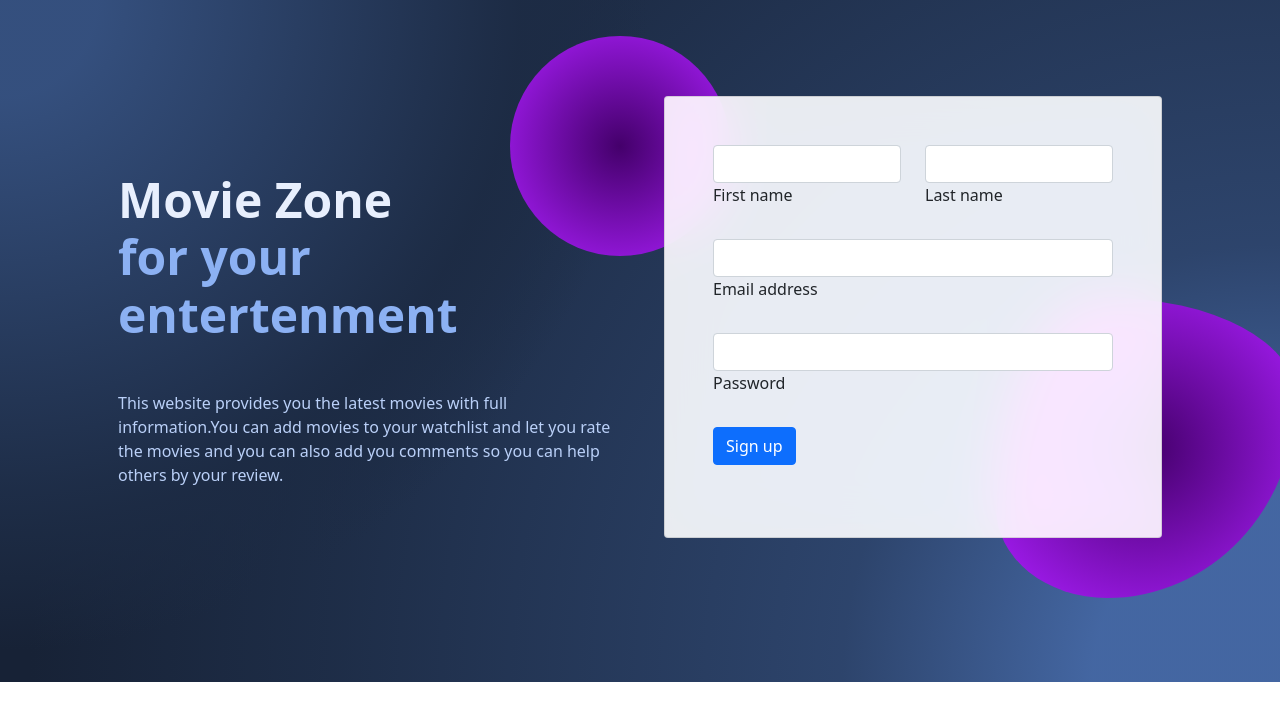
After one commit to MileenCitrusbug/MMSY, a Django app: page /movies/login/ in a window 1280 px wide. The commit adds this page. Shown: the top 721 px of the page. Run offline with Django 4.2, Linux system fonts and the light colour scheme.

Commit message:
login/signup page

```diff
--- a/mmsy/movies/static/css/home.css
+++ b/mmsy/movies/static/css/home.css
@@ -2,9 +2,10 @@ body{
     font-family: Georgia, 'Times New Roman', Times, serif;
     color: darkgreen;
     text-align: center;
-    background-color:rgb(214, 208, 202);
+    background-color:rgb(239, 221, 202);
 
 }
 h1{
     color: rebeccapurple;
+    font-size: px;
 }
--- /dev/null
+++ b/mmsy/movies/templates/login.html
@@ -0,0 +1,147 @@
+<!DOCTYPE html>
+{%load static%}
+<html lang="en">
+
+<head>
+  <meta charset="UTF-8">
+  <meta http-equiv="X-UA-Compatible" content="IE=edge">
+  <meta name="viewport" content="width=device-width, initial-scale=1.0">
+  <title>Movie Management System</title>
+  <link rel="stylesheet" href="{% static 'css/home.css'%} ">
+  <link href="https://cdn.jsdelivr.net/npm/bootstrap@5.0.2/dist/css/bootstrap.min.css" rel="stylesheet"
+    integrity="sha384-EVSTQN3/azprG1Anm3QDgpJLIm9Nao0Yz1ztcQTwFspd3yD65VohhpuuCOmLASjC" crossorigin="anonymous">
+  <script src="https://cdn.jsdelivr.net/npm/bootstrap@5.0.2/dist/js/bootstrap.bundle.min.js"
+    integrity="sha384-MrcW6ZMFYlzcLA8Nl+NtUVF0sA7MsXsP1UyJoMp4YLEuNSfAP+JcXn/tWtIaxVXM"
+    crossorigin="anonymous"></script>
+</head>
+
+<body>
+  <!-- <br>
+    <br>
+    <header><h1>Welcome to Movie Zone</h1></header>
+    <br>
+
+    <h3>please select option</h3>
+
+    <br>
+    <br>
+
+    {% block content %}
+    <div class="container">
+    <button type="button" class="btn btn-dark">Login</button>
+    <button type="button" class="btn btn-dark">Register</button>
+    </div>
+    {% endblock %} -->
+  <section class="background-radial-gradient overflow-hidden">
+    <style>
+      .background-radial-gradient {
+        background-color: hsl(218, 41%, 15%);
+        background-image: radial-gradient(650px circle at 0% 0%,
+            hsl(218, 41%, 35%) 15%,
+            hsl(218, 41%, 30%) 35%,
+            hsl(218, 41%, 20%) 75%,
+            hsl(218, 41%, 19%) 80%,
+            transparent 100%),
+          radial-gradient(1250px circle at 100% 100%,
+            hsl(218, 41%, 45%) 15%,
+            hsl(218, 41%, 30%) 35%,
+            hsl(218, 41%, 20%) 75%,
+            hsl(218, 41%, 19%) 80%,
+            transparent 100%);
+      }
+
+      #radius-shape-1 {
+        height: 220px;
+        width: 220px;
+        top: -60px;
+        left: -130px;
+        background: radial-gradient(#44006b, #ad1fff);
+        overflow: hidden;
+      }
+
+      #radius-shape-2 {
+        border-radius: 38% 62% 63% 37% / 70% 33% 67% 30%;
+        bottom: -60px;
+        right: -110px;
+        width: 300px;
+        height: 300px;
+        background: radial-gradient(#44006b, #ad1fff);
+        overflow: hidden;
+      }
+
+      .bg-glass {
+        background-color: hsla(0, 0%, 100%, 0.9) !important;
+        backdrop-filter: saturate(200%) blur(25px);
+      }
+    </style>
+
+    <div class="container px-4 py-5 px-md-5 text-center text-lg-start my-5">
+      <div class="row gx-lg-5 align-items-center mb-5">
+        <div class="col-lg-6 mb-5 mb-lg-0" style="z-index: 10">
+          <h1 class="my-5 display-5 fw-bold ls-tight" style="color: hsl(218, 81%, 95%)">
+            Movie Zone <br />
+            <span style="color: hsl(218, 81%, 75%)">for your entertenment</span>
+          </h1>
+          <p class="mb-4 opacity-70" style="color: hsl(218, 81%, 85%)">
+            This website provides you the latest movies with full information.You can add movies to your watchlist and
+            let you
+            rate the movies and you can also add you comments so you can help others by your review.
+          </p>
+        </div>
+
+        <div class="col-lg-6 mb-5 mb-lg-0 position-relative">
+          <div id="radius-shape-1" class="position-absolute rounded-circle shadow-5-strong"></div>
+          <div id="radius-shape-2" class="position-absolute shadow-5-strong"></div>
+
+          <div class="card bg-glass">
+            <div class="card-body px-4 py-5 px-md-5">
+              <form action="movies/signup/" method="post">
+
+                <div class="row">
+                  <div class="col-md-6 mb-4">
+
+                    <div class="form-outline">
+                      <input type="text" id="form3Example1" class="form-control" />
+                      <label class="form-label" for="form3Example1">First name</label>
+                    </div>
+                  </div>
+                  <div class="col-md-6 mb-4">
+                    <div class="form-outline">
+                      <input type="text" id="form3Example2" class="form-control" />
+                      <label class="form-label" for="form3Example2">Last name</label>
+                    </div>
+                  </div>
+                </div>
+
+
+                <div class="form-outline mb-4">
+                  <input type="email" id="form3Example3" class="form-control" />
+                  <label class="form-label" for="form3Example3">Email address</label>
+                </div>
+
+
+                <div class="form-outline mb-4">
+                  <input type="password" id="form3Example4" class="form-control" />
+                  <label class="form-label" for="form3Example4">Password</label>
+                </div>
+
+
+
+
+                <button type="submit" class="btn btn-primary btn-block mb-4">
+                  Sign up
+                </button>
+
+
+              </form>
+            </div>
+
+          </div>
+        </div>
+      </div>
+    </div>
+    </div>
+  </section>
+</body>
+
+</html>
--- a/mmsy/movies/urls.py
+++ b/mmsy/movies/urls.py
@@ -3,5 +3,6 @@ from django.views.generic import TemplateView
 from . import views
 
 urlpatterns = [
-    path('home/', views.req),
+    path('login/', views.login),
+    path('signup/',views.signup,name='as')
 ]
--- a/mmsy/movies/views.py
+++ b/mmsy/movies/views.py
@@ -5,14 +5,8 @@ from django.shortcuts import render
 # from django.urls import path
 from django.http import HttpResponse
 
-def req(reqest):
-    return render(reqest,'home.html')
+def login(request):
+    return render(request,'login.html')
 
-
-# def home(request):
-#     if request.user.is_authenticated:
-#         if request.user.is_admin:
-#             return redirect(':quiz_change_list')
-#         else:
-#             return redirect('students:quiz_list')
-#     return render(request, 'classroom/home.html')
+def signup(request):
+    return render(request,'signup.html')
```
Also changed, not shown: mmsy/movies/admin.py (+9 -1 lines), mmsy/movies/form.py (+10 -2 lines), mmsy/movies/templates/home.html (deleted, +0 -21 lines), mmsy/movies/templates/signup.html (added, +70 -0 lines), mmsy/db.sqlite3, mmsy/movies/models.py (line endings or trailing spaces).
